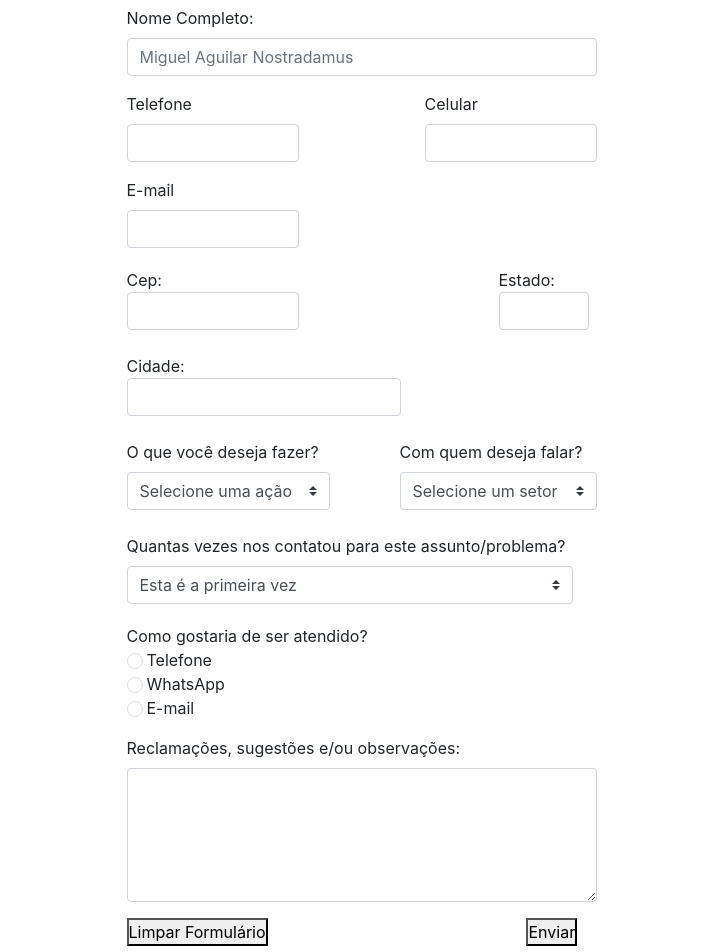
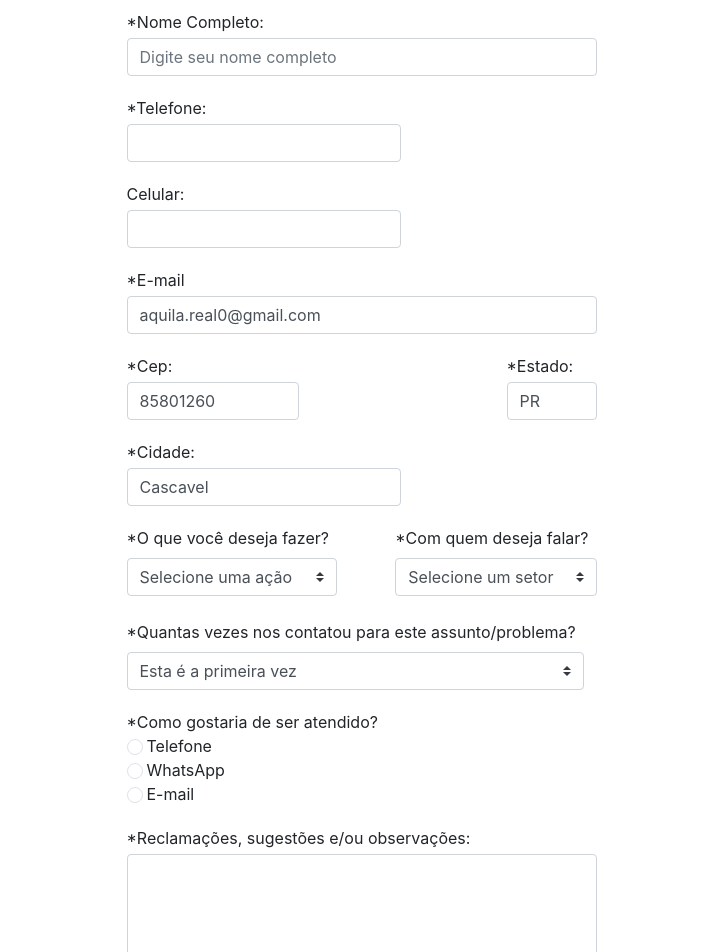
Before and after one commit to Dev-10Brasil/testeSAC, a plain HTML site: page index.html in a window 1280 px wide. Shown: the part 600-1552 px from the top of the page, 571-1280 px from the left. Drawn offline with nearby package versions, Linux system fonts and the light colour scheme.

Commit message:
Update index.html

```diff
--- a/index.html
+++ b/index.html
@@ -15,6 +15,9 @@
     <!-- Bootstrap -->
     <link href="https://cdn.jsdelivr.net/npm/bootstrap@5.3.0-alpha1/dist/css/bootstrap.min.css" rel="stylesheet" integrity="sha384-GLhlTQ8iRABdZLl6O3oVMWSktQOp6b7In1Zl3/Jr59b6EGGoI1aFkw7cmDA6j6gD" crossorigin="anonymous">
     <link rel="stylesheet" href="https://cdn.jsdelivr.net/npm/bootstrap@4.2.1/dist/css/bootstrap.min.css" integrity="sha384-GJzZqFGwb1QTTN6wy59ffF1BuGJpLSa9DkKMp0DgiMDm4iYMj70gZWKYbI706tWS" crossorigin="anonymous">
+
+    <!-- reCAPTCHA -->
+    <script src="https://www.google.com/recaptcha/api.js" async defer></script>
 
 </head>
 <body>
@@ -103,38 +106,43 @@
 
                 <div class="form-row container-fluid justify-content-center">
                     <div class="col-12 mb-3">
-                        <label for="nome">Nome Completo:</label><br/>
-                        <input type="text" class="form-control" name="nome" placeholder="Miguel Aguilar Nostradamus" autocomplete="off">
+                        <label class="my-1 mr-2" for="nome">*Nome Completo:</label><br/>
+                        <input type="text" class="form-control" name="nome" placeholder="Digite seu nome completo" autocomplete="off">
+                    </div>
+                </div>
+                <div class="form-row container-fluid justify-content-between">
+                    <div class="col-12.col-6 mb-3">
+                        <label class="my-1 mr-2" for="telefone">*Telefone:</label><br/>
+                        <input type="tel" class="form-control" name="telefone" autocomplete="off">
+                    </div>
+                    <div class="col-12.col-6 mb-3">
+                        <label class="my-1 mr-2" for="celular">Celular:</label><br/>
+                        <input type="tel" class="form-control" name="celular" autocomplete="off">
+                    </div>
+                </div>
+                <div class="form-row container-fluid justify-content-center">
+                    <div class="col-12 mb-3">
+                        <label class="my-1 mr-2" for="e-mail">*E-mail</label><br/>
+                        <input value="aquila.real0@gmail.com" type="email" class="form-control" name="e-mail" size="32" autocomplete="off">
                     </div>
                 </div>
                 <div class="form-row container-fluid justify-content-between">
                     <div class="col-10.col-4 mb-3">
-                        <label for="telefone">Telefone</label><br/>
-                        <input type="tel" class="form-control" name="telefone" size="10" autocomplete="off">
+                        <label class="my-1 mr-2">*Cep:</label><br/>
+                        <input value="85801260" class="form-control" name="cep" type="text" id="cep" value="" size="10" maxlength="9" autocomplete="off" onblur="pesquisacep(this.value);" />
                     </div>
                     <div class="col-10.col-4 mb-3">
-                        <label for="celular">Celular</label><br/>
-                        <input type="tel" class="form-control" name="celular" size="10" autocomplete="off">
+                        <label class="my-1 mr-2">*Estado:</label><br/>
+                        <input value="PR" class="form-control" name="estado" type="text" id="estado" size="2" autocomplete="off"/>
                     </div>
                     <div class="col-10.col-4 mb-3">
-                        <label for="e-mail">E-mail</label><br/>
-                        <input type="email" class="form-control" name="e-mail" size="10" autocomplete="off">
-                    </div>
-                </div>
-                <div class="form-row container-fluid justify-content-between">
-                    <div class="col-10.col-4 mb-3">
-                        <label class="my-1 mr-2">Cep: <br/><input class="form-control" name="cep" type="text" id="cep" value="" size="10" maxlength="9" autocomplete="off" onblur="pesquisacep(this.value);" /></label>
-                    </div>
-                    <div class="col-10.col-4 mb-3">
-                        <label class="my-1 mr-2" for="estado">Estado: <br/><input class="form-control" name="estado" type="text" id="estado" size="2" autocomplete="off"/></label>
-                    </div>
-                    <div class="col-10.col-4 mb-3">
-                        <label class="my-1 mr-2" for="cidade">Cidade: <br/><input class="form-control" name="cidade" type="text" id="cidade" size="20" autocomplete="off"/></label>
+                        <label class="my-1 mr-2">*Cidade:</label><br/>
+                        <input value="Cascavel" class="form-control" name="cidade" type="text" id="cidade" size="20" autocomplete="off"/>
                     </div>
                 </div>
                 <div class="form-row container-fluid justify-content-between">
                     <div class="col-12.col-6 mb-3">
-                        <label class="my-1 mr-2" for="acao">O que você deseja fazer?</label><br/>
+                        <label class="my-1 mr-2" for="acao">*O que você deseja fazer?</label><br/>
                         <select class="custom-select my-1 mr-sm-2" name="acao" id="acao" autocomplete="off">
                             <option value="\0">Selecione uma ação</option>
                             <option value="Denúncia">Denúncia</option>
@@ -146,7 +154,7 @@
                         </select>
                     </div>
                     <div class="col-12.col-6 mb-3">
-                        <label class="my-1 mr-2" for="setor">Com quem deseja falar?</label><br/>
+                        <label class="my-1 mr-2" for="setor">*Com quem deseja falar?</label><br/>
                         <select class="custom-select my-1 mr-sm-2" name="setor" id="setor" autocomplete="off">
                             <option value="\0">Selecione um setor</option>
                             <option value="Comercial">Comercial</option>
@@ -162,7 +170,7 @@
                 </div>
                 <div class="form-row container-fluid justify-content-between">
                     <div class="col-12.col-6 mb-3">
-                        <label class="my-1 mr-2" for="tentativas">Quantas vezes nos contatou para este assunto/problema?</label><br/>
+                        <label class="my-1 mr-2" for="tentativas">*Quantas vezes nos contatou para este assunto/problema?</label><br/>
                         <select class="custom-select my-1 mr-sm-2" name="tentativas" id="tentativas" autocomplete="off">
                             <option value="1">Esta é a primeira vez</option>
                             <option value="2">Esta é a segunda vez</option>
@@ -171,7 +179,7 @@
                         </select>
                     </div>
                     <div class="col-12.col-6 mb-3">
-                        <label class="form-check-label" for="prefere">Como gostaria de ser atendido?</label><br/>
+                        <label class="form-check-label" for="prefere">*Como gostaria de ser atendido?</label><br/>
                         <div id="opcao-pref">
                             <label class="form-check-label"><input class="form-check-input" type="radio" name="prefere" id="pref-tel" value="Telefonar" autocomplete="off">Telefone</label><br/>
                             <label class="form-check-label"><input class="form-check-input" type="radio" name="prefere" id="pref-whatsApp" value="WhatsApp" autocomplete="off">WhatsApp</label><br/>
@@ -179,19 +187,24 @@
                         </div>
                     </div>
                 </div>
-                <div class="form-row container-fluid justify-content-between">
+                <div class="form-row container-fluid justify-content-center">
                     <div class="col-12 mb-3">
-                        <label for="feedback">Reclamações, sugestões e/ou observações:</label><br/>
+                        <label class="my-1 mr-2">*Reclamações, sugestões e/ou observações:</label><br/>
                         <textarea class="form-control" name="feedback" id="feedback" cols="42" rows="5" autocomplete="off"></textarea>
                     </div>
                 </div>
-                <div class="form-row container-fluid justify-content-between">
+                <div class="form-row mb-3 container-fluid justify-content-center">
+                    <div class="col-12">
+                        <div class="g-recaptcha" data-sitekey="6Lf_-BIkAAAAAJqlCgfpiphT04o79exihMtHkatJ"></div>
+                    </div>
+                </div>
+                <div class="form-row mb-3 container-fluid justify-content-between">
                     <div class="col-4 mb-3">
                         <button type="reset">Limpar Formulário</button>
                     </div>
-                    <div class="col-6"></div>
-                    <div class="col-2 mb-3">
-                        <button type="submit">Enviar</button>
+                    <div class="col-7"></div>
+                    <div class="col-1 mb-3">
+                        <button id="enviar" type="submit">Enviar</button>
                     </div>
                 </div>
 
```
